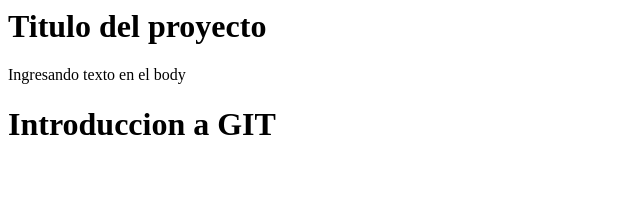
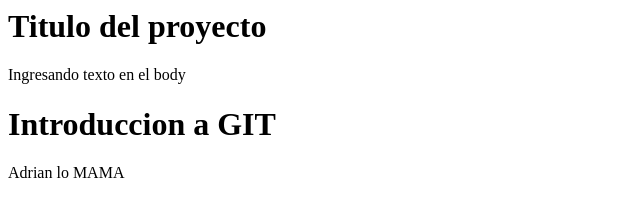
Before and after one commit to C-jimenez21/Aprendiendo---GIT, a plain HTML site: page index.html in a window 1280 px wide. Shown: the whole page, without its empty margins (0-640 px from the left). Drawn offline with Linux system fonts and the light colour scheme.

Commit message:
Añadiendo texto para mi amigo adrian

```diff
--- a/index.html
+++ b/index.html
@@ -6,5 +6,9 @@
 	<body>
 		<p>Ingresando texto en el body</p>
 		<h1>Introduccion a GIT</h1>
+		<p>Adrian lo MAMA</p>
+
+
 	</body>
+
 <html>
```
